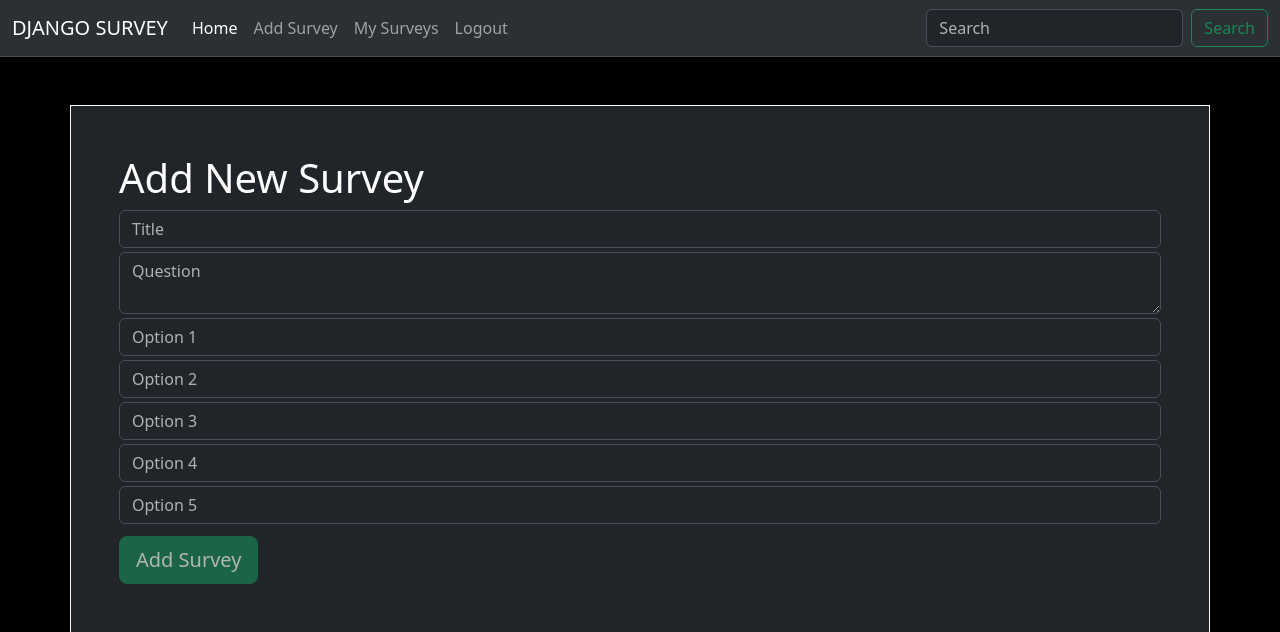
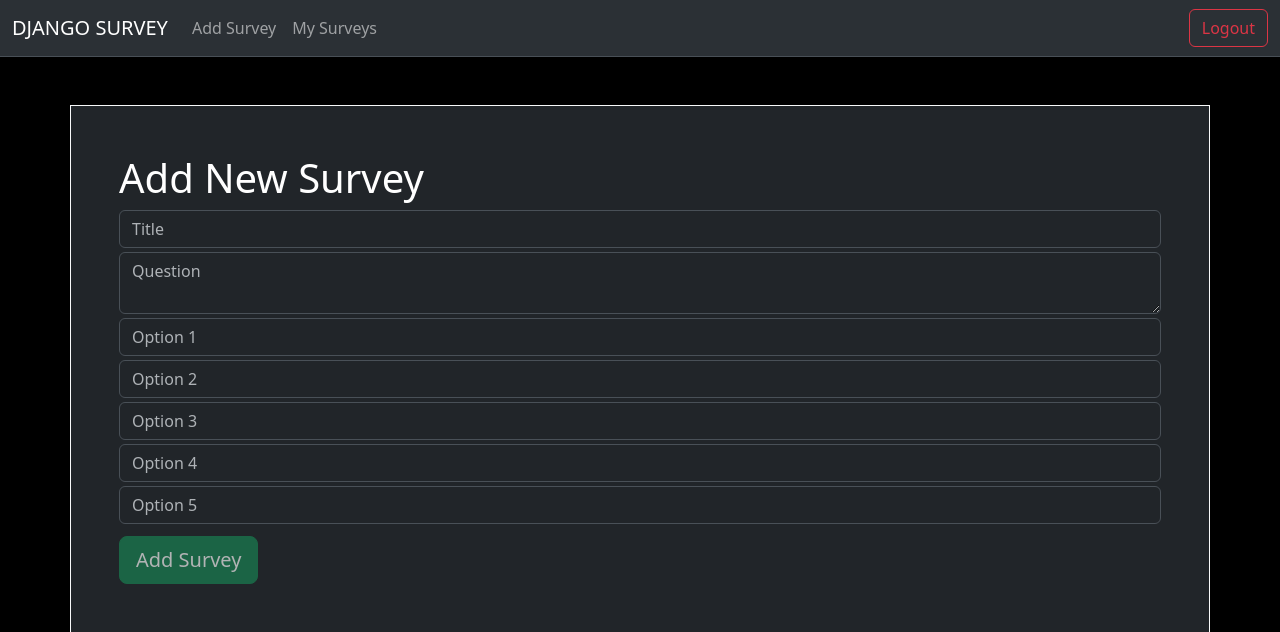
Before and after one commit to joaoaguiar264/Django-Quiz, a Django app: page /add-survey/ in a window 1280 px wide. Shown: the top 632 px of the page. Run offline with Django 4.2, Linux system fonts and the light colour scheme; a user stored in the database is signed in; tables that the repository leaves empty hold one stand-in row (values such as "Sample post").

Commit message:
Finished

```diff
--- a/django_quiz/templates/pages/index.html
+++ b/django_quiz/templates/pages/index.html
@@ -6,9 +6,6 @@
 
 {% block main %}
   <div class="background p-5">
-    {% if request.user.is_superuser %}
-    <a href="{% url 'add_survey' %}" class="btn btn-primary mb-4">Add New Survey</a>
-    {% endif %}
     {% if surveys %}
     <div class="table-responsive">
       <table class="table table-bordered table-striped">
--- a/django_quiz/templates/pages/survey-details.html
+++ b/django_quiz/templates/pages/survey-details.html
@@ -48,15 +48,15 @@
             {% else %}
             <form action="" method="post" class="card-body">
               {% csrf_token %}
-              <h5 class="card-text">{{ survey.question }} - RESULTS</h5>
+              <h5 class="card-text text-white">{{ survey.question }} - RESULTS</h5>
               <table class="table">
-                  <thead>
+                  <thead class="table-dark">
                       <tr>
                           <th>Option</th>
                           <th>Votes</th>
                       </tr>
                   </thead>
-                  <tbody>
+                  <tbody class="table-dark">
                       <tr>
                           <td>{{ survey.option1 }}</td>
                           <td>{{ survey.option1_results }}</td>
--- a/templates/base.html
+++ b/templates/base.html
@@ -19,22 +19,21 @@
             </button>
             <div class="collapse navbar-collapse" id="navbarSupportedContent">
               <ul class="navbar-nav me-auto mb-2 mb-lg-0">
-                <li class="nav-item">
-                  <a class="nav-link active" aria-current="page" href="{% url 'home' %}">Home</a>
-                </li>
+                {% if request.user.is_authenticated %}
                 <li class="nav-item">
                   <a class="nav-link" href="{% url 'add_survey' %}">Add Survey</a>
                 </li>
+                {% endif %}
                 <li class="nav-item">
                   <a class="nav-link" href="{% url 'my_surveys' %}">My Surveys</a>
                 </li>
-                <li class="nav-item">
-                  <a class="nav-link" href="{% url 'logout' %}">Logout</a>
-                </li>
               </ul>
               <form action="{% url 'search_survey' %}" class="d-flex" role="search">
-                <input class="form-control me-2" type="search" placeholder="Search" aria-label="Search" name="q">
-                <button class="btn btn-outline-success" type="submit">Search</button>
+                {% if request.user.is_authenticated %}
+                    <a class="btn btn-outline-danger" href="{% url 'logout' %}">Logout</a>
+                {% else %}
+                    <a class="btn btn-outline-success" href="{% url 'login' %}">Login</a>
+                {% endif %}
               </form>
             </div>
           </div>
```
Also changed, not shown: django_quiz/templates/pages/my-surveys.html (+10 -10 lines), README.md (renamed from accounts/README.md).
